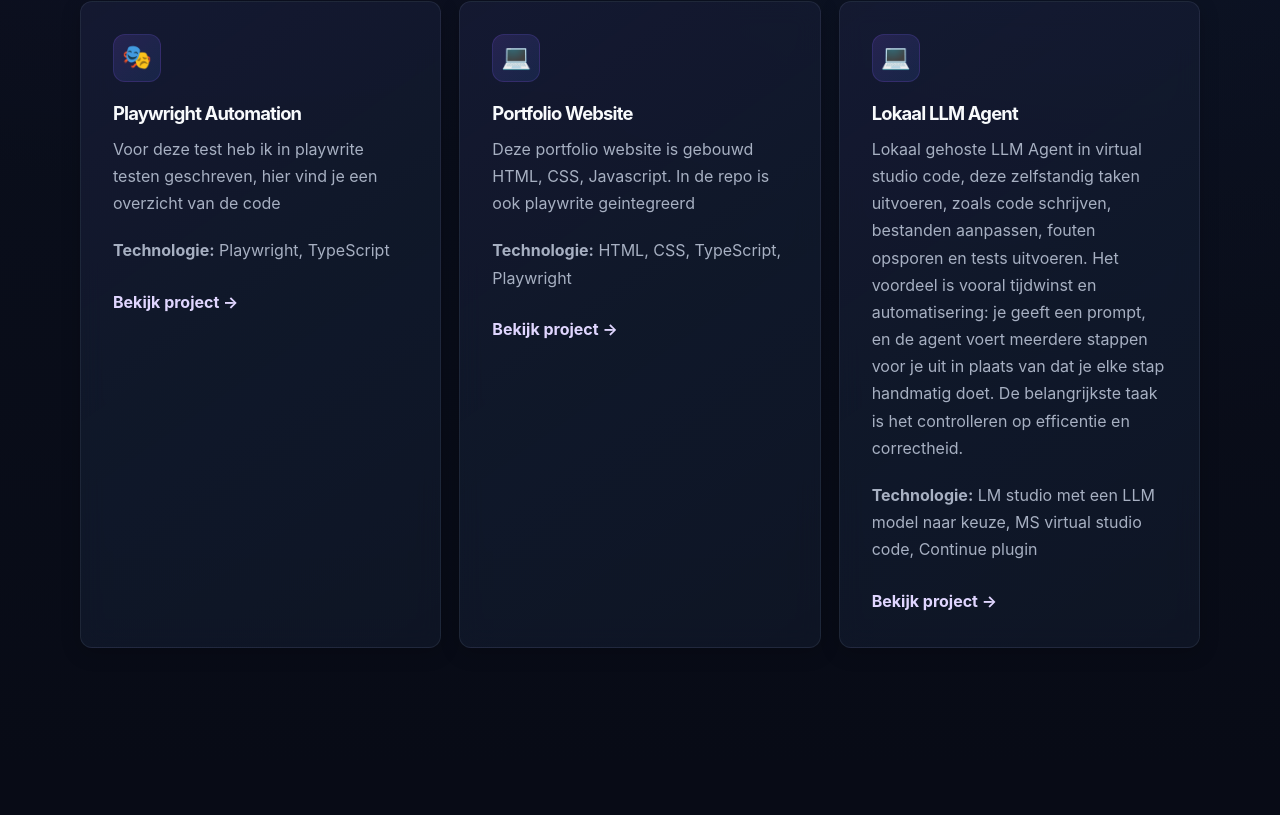
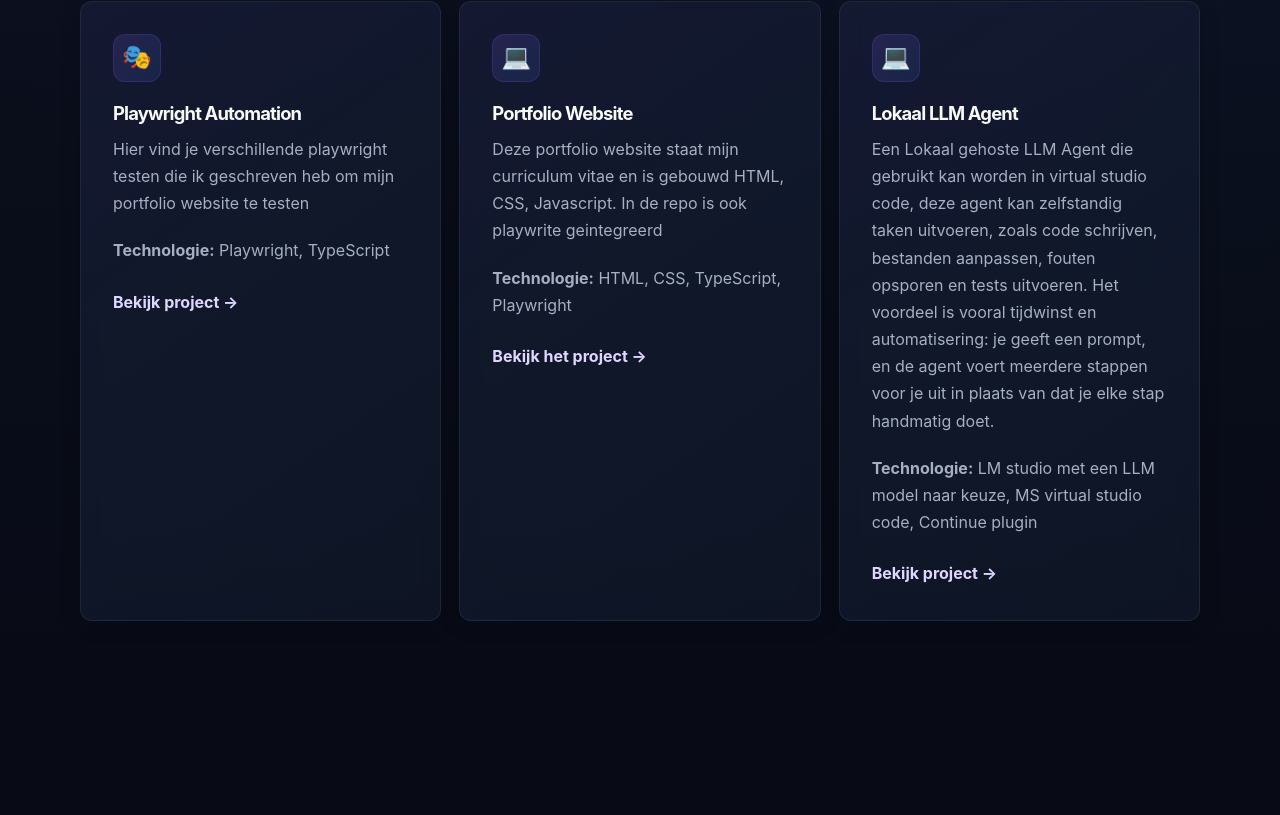
Before and after one commit to MaartenKa/Portfolio, a website: page public/projects.html in a window 1280 px wide. Shown: the part 845-1660 px from the top of the page. Drawn offline with Linux system fonts and the light colour scheme.

Commit message:
Updated projects page

```diff
--- a/public/projects.html
+++ b/public/projects.html
@@ -62,7 +62,7 @@
 
             <h3>Playwright Automation</h3>
 
-            <p>Voor deze test heb ik in playwrite testen geschreven, hier vind je een overzicht van de code
+            <p>Hier vind je verschillende playwright testen die ik geschreven heb om mijn portfolio website te testen
             </p>
             <p><strong>Technologie:</strong> Playwright, TypeScript</p>
 
@@ -75,14 +75,15 @@
             <h3>Portfolio Website</h3>
 
             <p>
-              Deze portfolio website is gebouwd HTML, CSS, Javascript. In de repo is ook playwrite geintegreerd
+              Deze portfolio website staat mijn curriculum vitae en is gebouwd HTML, CSS, Javascript. In de repo
+              is ook playwrite geintegreerd
             </p>
 
             <p>
               <strong>Technologie:</strong> HTML, CSS, TypeScript, Playwright
             </p>
 
-            <a href="#" class="card-link"> Bekijk project → </a>
+            <a href="#" class="card-link"> Bekijk het project → </a>
           </article>
 
 
@@ -92,11 +93,12 @@
             <h3>Lokaal LLM Agent</h3>
 
             <p>
-              Lokaal gehoste LLM Agent in virtual studio code, deze zelfstandig taken
+              Een Lokaal gehoste LLM Agent die gebruikt kan worden in virtual studio code, deze agent kan zelfstandig
+              taken
               uitvoeren, zoals code schrijven, bestanden aanpassen, fouten opsporen en tests uitvoeren. Het voordeel is
               vooral tijdwinst en automatisering: je geeft een prompt, en de agent voert meerdere stappen voor je uit in
               plaats van dat je elke stap handmatig
-              doet. De belangrijkste taak is het controlleren op efficentie en correctheid.
+              doet.
             </p>
 
             <p>
@@ -132,9 +134,8 @@
 
         <h2>Bekijk mijn GitHub</h2>
 
-        <p>[Plaats hier later je GitHub-link.]</p>
+        <a href="https://github.com/MaartenKa/Portfolio" class="button primary"> Naar GitHub </a>
 
-        <a href="#" class="button primary"> Naar GitHub </a>
       </div>
     </section>
   </main>
```
